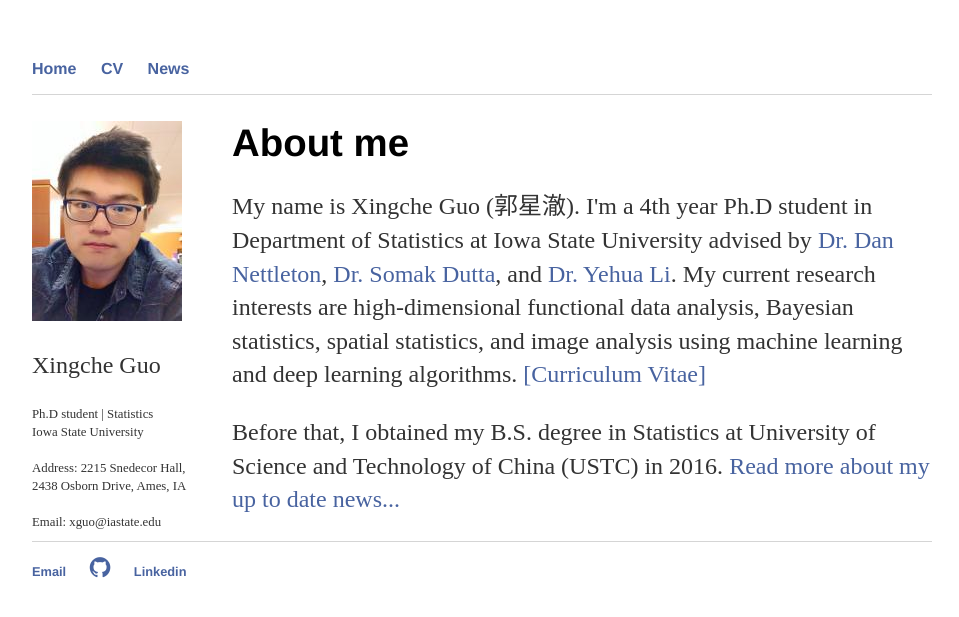
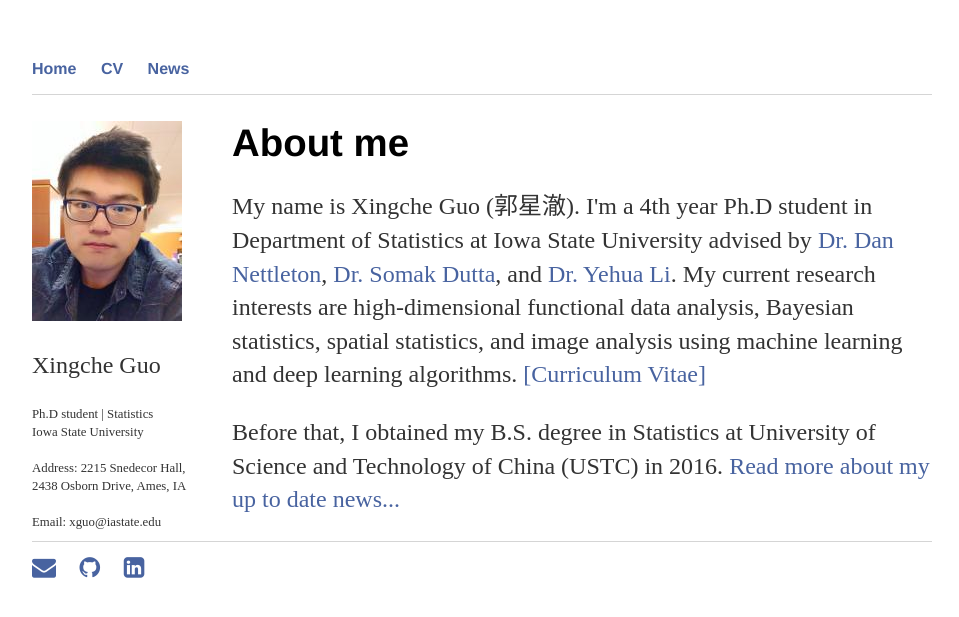
Before and after one commit to xingcheg/xingcheg.github.io, a Jekyll site: the page built from index.html, in a window 1280 px wide. Shown: the top 617 px of the page, without its empty margins (158-1117 px from the left). Built offline with Jekyll 4.4.1, drawn with Linux system fonts in a browser that asks for light colours.

Commit message:
Update default.html

```diff
--- a/_layouts/default.html
+++ b/_layouts/default.html
@@ -33,9 +33,9 @@
 			</div><!-- /.container -->
 			<footer>
 	    		<ul>
-	        		<li><a href="mailto:gxcznb@gmail.com">Email</a></li>
+	        		<li><a href="mailto:gxcznb@gmail.com"><i class="fa fa-envelope" style="font-size:24px"></i></a></li>
 	        		<li><a href="https://github.com/xingcheg"><i class="fa fa-github" style="font-size:24px"></i></a></li>
-				<li><a href="https://www.linkedin.com/in/xingche-guo-506164143">Linkedin</a></li>
+				<li><a href="https://www.linkedin.com/in/xingche-guo-506164143"><i class="fa fa-linkedin-square" style="font-size:24px"></i></a></li>
 				</ul>
 			</footer>
 		</body>
```
